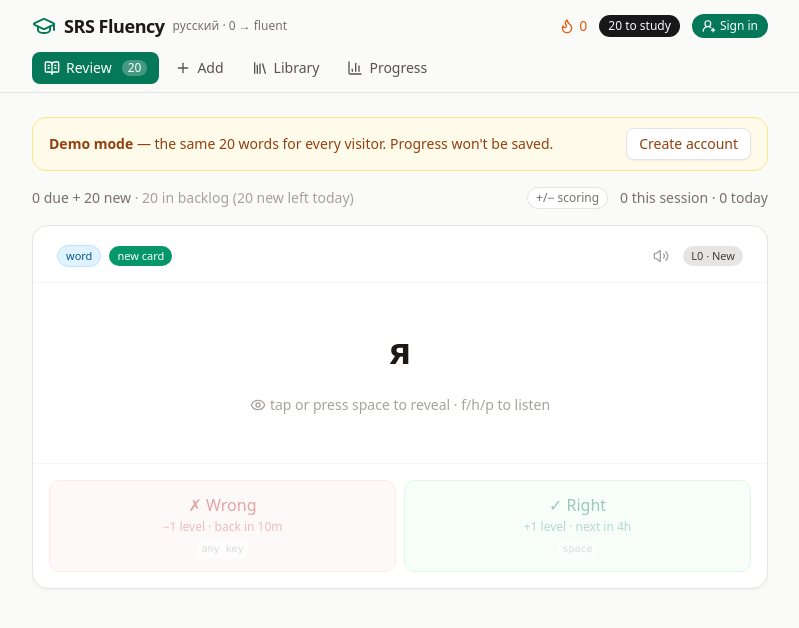
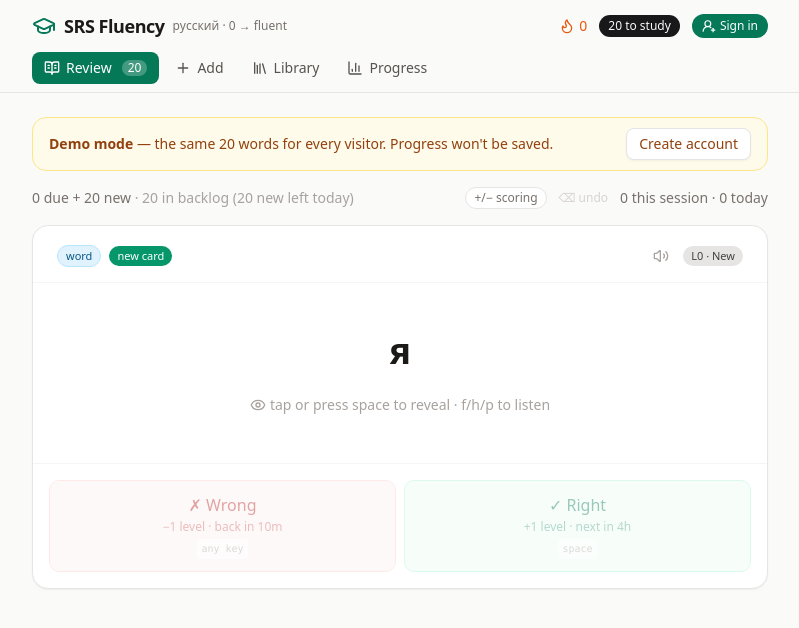
Before and after one commit to seamuswc/govoru, a React (Vite) app: page / in a window 1280 px wide. Shown: the top 628 px of the page, without its empty margins (240-1039 px from the left). Built offline with nearby package versions, Linux system fonts and the light colour scheme.

Commit message:
Backspace undoes last grade (card returns to queue)

```diff
--- a/src/pages/Home.tsx
+++ b/src/pages/Home.tsx
@@ -215,8 +215,11 @@ function StudyApp({
   const streak = useMemo(() => streakDays(state.history, now), [state.history, now])
   const reviewsToday = state.history[todayKey(now)] ?? 0
 
+  const lastActionRef = useRef<{ prev: Card; key: string; wasNew: boolean } | null>(null)
+
   const applyResult = useCallback((card: Card, next: Card, t: number) => {
     const key = todayKey(t)
+    lastActionRef.current = { prev: card, key, wasNew: !card.introduced }
     setState((s) => ({
       ...s,
       cards: s.cards.map((c) => (c.id === card.id ? next : c)),
@@ -226,6 +229,22 @@ function StudyApp({
         : { ...s.introLog, [key]: (s.introLog[key] ?? 0) + 1 },
     }))
     setSessionCount((n) => n + 1)
+  }, [])
+
+  /** Backspace: reverse the last grade and bring the card back. */
+  const undo = useCallback(() => {
+    const last = lastActionRef.current
+    if (!last) return
+    lastActionRef.current = null
+    setState((s) => ({
+      ...s,
+      cards: s.cards.map((c) => (c.id === last.prev.id ? last.prev : c)),
+      history: { ...s.history, [last.key]: Math.max(0, (s.history[last.key] ?? 1) - 1) },
+      introLog: last.wasNew
+        ? { ...s.introLog, [last.key]: Math.max(0, (s.introLog[last.key] ?? 1) - 1) }
+        : s.introLog,
+    }))
+    setSessionCount((n) => Math.max(0, n - 1))
   }, [])
 
   const grade = useCallback(
@@ -376,6 +395,7 @@ function StudyApp({
             reviewsToday={reviewsToday}
             onGrade={grade}
             onSimple={gradeBinary}
+            onUndo={undo}
             grading={state.grading}
             onToggleGrading={setGrading}
             goAdd={() => setTab('add')}
@@ -415,6 +435,7 @@ function ReviewView({
   reviewsToday,
   onGrade,
   onSimple,
+  onUndo,
   grading,
   onToggleGrading,
   goAdd,
@@ -430,6 +451,7 @@ function ReviewView({
   reviewsToday: number
   onGrade: (card: Card, g: Grade) => void
   onSimple: (card: Card, correct: boolean) => void
+  onUndo: () => void
   grading: 'simple' | 'grades'
   onToggleGrading: (m: 'simple' | 'grades') => void
   goAdd: () => void
@@ -478,6 +500,13 @@ function ReviewView({
       if (!card) return
       const k = e.key.toLowerCase()
 
+      // backspace → undo last grade, card comes back
+      if (e.key === 'Backspace') {
+        e.preventDefault()
+        onUndo()
+        return
+      }
+
       // f / h / p → replay pronunciation
       if (k === 'f' || k === 'h' || k === 'p') {
         e.preventDefault()
@@ -513,7 +542,7 @@ function ReviewView({
     }
     window.addEventListener('keydown', onKey)
     return () => window.removeEventListener('keydown', onKey)
-  }, [card, revealed, pick, pickSimple, grading, reveal, playAudio])
+  }, [card, revealed, pick, pickSimple, grading, reveal, playAudio, onUndo])
 
   if (!card) {
     const next = nextDue(cards, now)
@@ -562,6 +591,9 @@ function ReviewView({
           >
             {grading === 'simple' ? '+/− scoring' : '4-grade scoring'}
           </button>
+          <span className="hidden text-xs text-stone-300 sm:inline" title="Undo last grade">
+            ⌫ undo
+          </span>
           {sessionCount} this session · {reviewsToday} today
         </span>
       </div>
```
